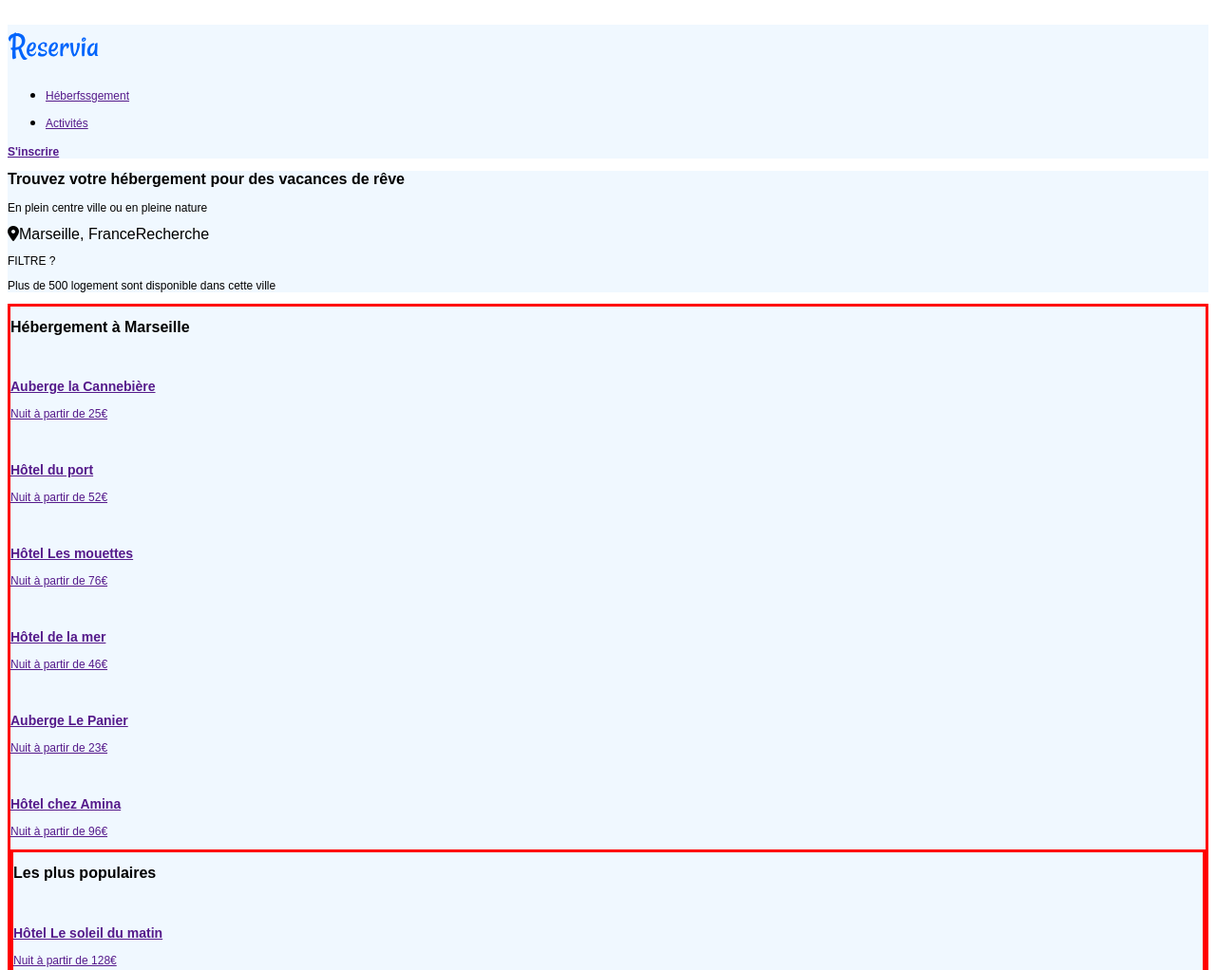
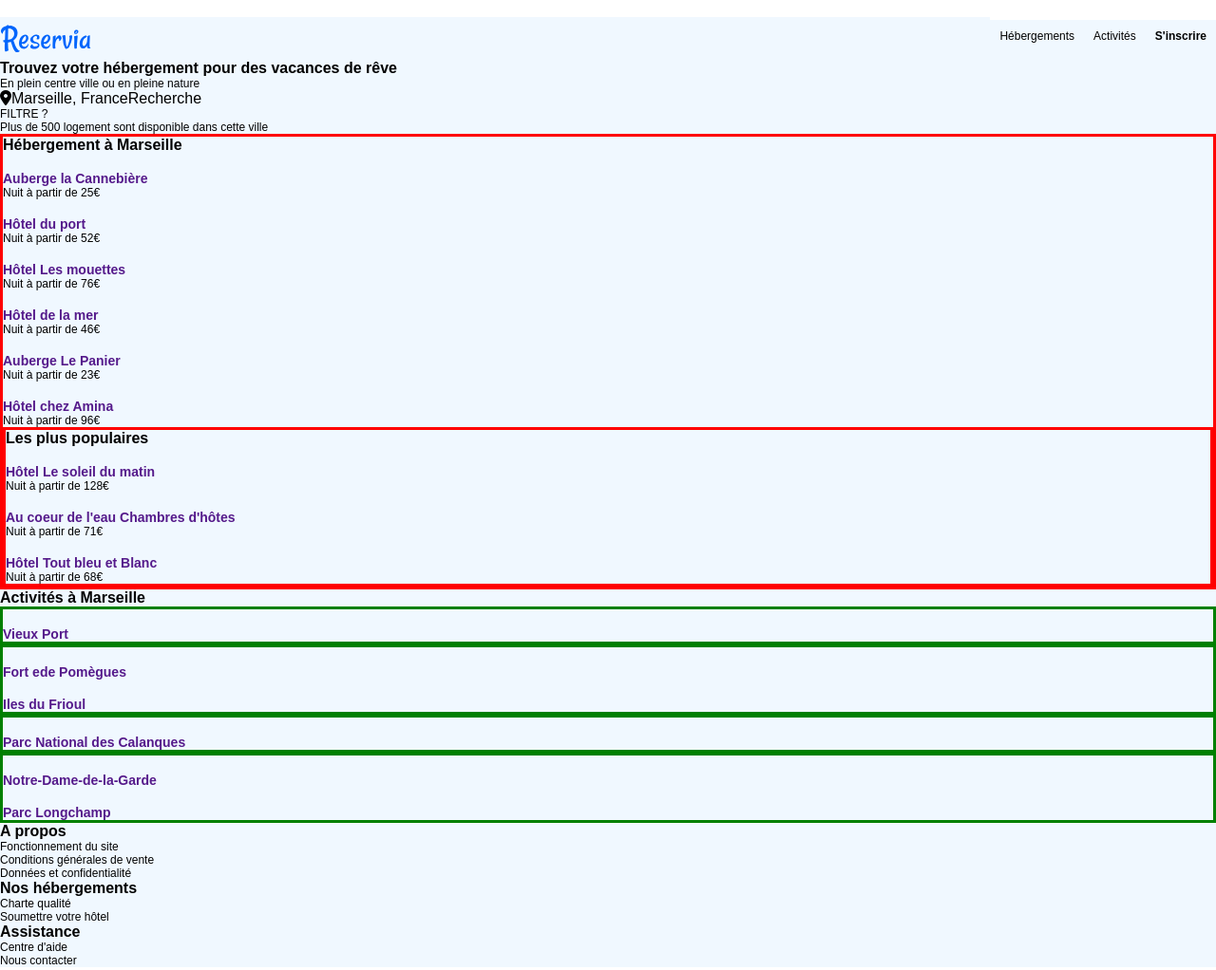
Before and after one commit to elodie47/OpenclassroomProject, a plain HTML site: page index.html in a window 1280 px wide. Shown: the top 1022 px of the page at 95% size. Drawn offline with Linux system fonts and the light colour scheme.

Commit message:
Header CSS

```diff
--- a/index.html
+++ b/index.html
@@ -13,11 +13,12 @@
         <img src="/assets/images/logo/Reservia.svg" alt="">
         <nav>
             <ul>
-                <li><a href=""><p>Héberfssgement</p></a></li>
+                <li><a href=""><p>Hébergements</p></a></li>
                 <li><a href=""><p>Activités</p></a></li>
+                <li><a href=""><p><b>S'inscrire</b></p></a></li>
             </ul>
         </nav>
-        <a href=""><p><b>S'inscrire</b></p></a>
+
     </header>
     <!-- Section 1 Recherche-->
     <section id="recherche">
--- a/style.css
+++ b/style.css
@@ -1,11 +1,13 @@
-/* * {
+* {
+    list-style: none;
+    text-decoration: none;
     margin: 0;
-} */
+}
 
+/*Général */
 body {
 font-family: 'Raleway', sans-serif;
 }
-
 
 h1, h2 {
 font-size: 1rem;
@@ -17,8 +19,34 @@ font-size: 0.875rem;
 
 p{
 font-size: 0.750rem;
+color:#000000;
 }
 
+/*Header */
+
+header {
+    display: flex;
+    justify-content: space-between;
+}
+
+header > nav > ul{
+    display: flex;
+}
+
+header > nav > ul > li {
+    padding: 10px;
+    justify-content: flex-end;
+    border-top: 0.2rem solid #FFFFFF;
+}
+
+header > nav > ul > li:hover {
+    border-top: 0.2rem solid #0065FC;
+
+}
+
+header > nav > ul > li > a > p:hover {
+    color: #0065FC;
+}
 
 
 
```
